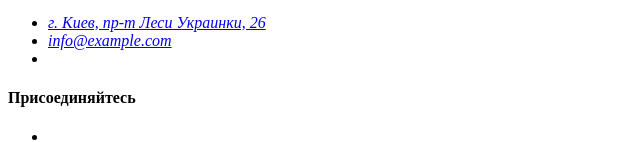
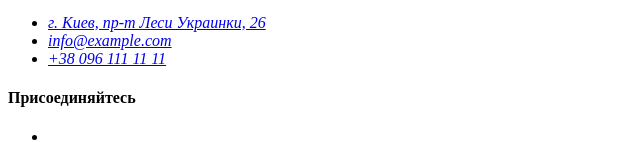
Before and after one commit to DarynaPolishchuk/goit-markup-hw-01, a plain HTML site: page index.html in a window 1280 px wide. Shown: the part 4370-4512 px from the top of the page, without its empty margins (0-640 px from the left). Drawn offline with Linux system fonts and the light colour scheme.

Commit message:
finaly3
добавлен телефон в футере

```diff
--- a/index.html
+++ b/index.html
@@ -189,7 +189,7 @@
             <li>
               <a href="mailto:info@example.com">info@example.com</a>
             </li>
-            <li><a href="tel:+380961111111"></a></li>
+            <li><a href="tel:+380961111111">+38 096 111 11 11</a></li>
           </ul>
         </address>
       </div>
```
